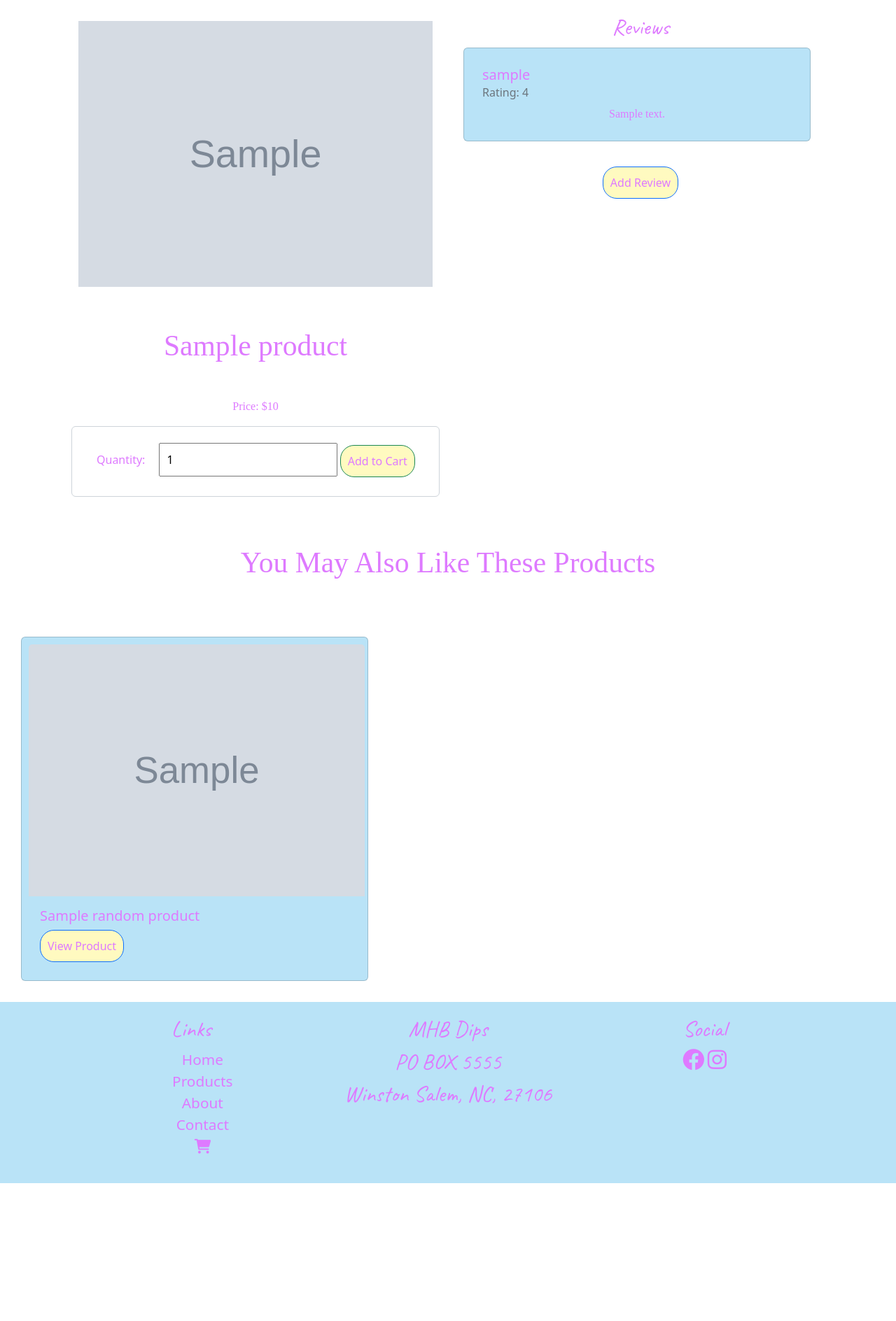
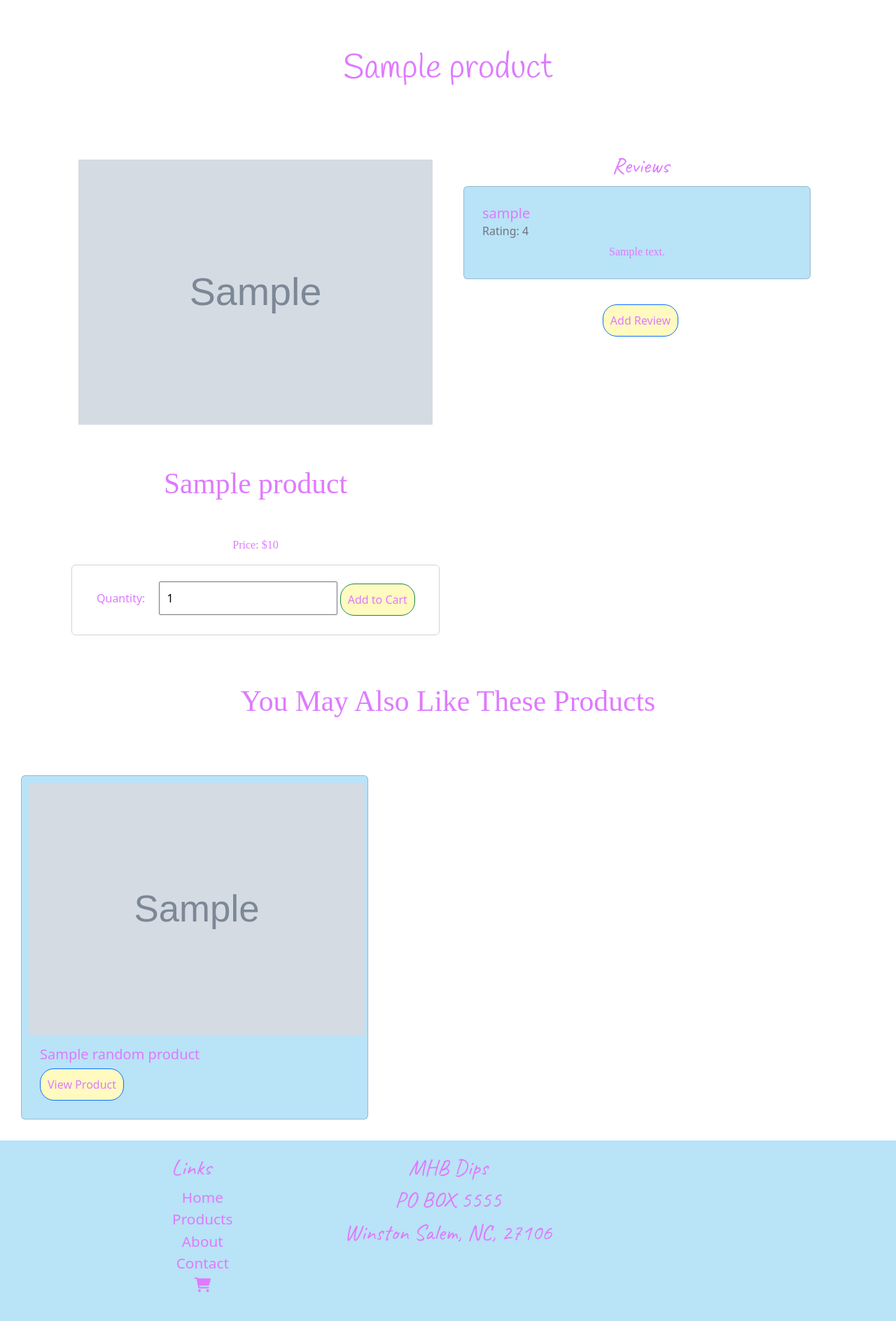
Before and after one commit to edmund80/mhbdips, a Django app: template mhbdips_server/templates/product_detail.html in a window 1280 px wide. Shown: the part 100-1988 px from the top of the page at 70% size. Before the commit the page ends 1791 px from the top, so only its background shows below. Run offline with Django 4.2, Linux system fonts and the light colour scheme; the template is opened without the code that fills it: most values are stand-ins (such as "Sample title", 1, 10 or a date in 2020); grey boxes marked "Sample" are stand-in pictures; some web fonts are replaced.

Commit message:
Resized home page image and added headings for products and product detail pages

```diff
--- a/mhbdips_server/templates/home.html
+++ b/mhbdips_server/templates/home.html
@@ -69,8 +69,8 @@ body .navbar .nav-link:hover {
   color: #fffac0;
 }
 .img-fluid {
-  width: 75%;
-  height: 50rem;
+  width: 60%;
+  height: 45em;
   align-self: center;
 
 }
--- a/mhbdips_server/templates/login.html
+++ b/mhbdips_server/templates/login.html
@@ -215,11 +215,6 @@ li a:hover {
                 <h3>PO BOX 5555</h3>
                 <h3>Winston Salem, NC, 27106</h3>
             </div>
-            <div class="col-md-4 text-center">
-                <h3>Social</h3>
-                <a href="http://facebook.com/"><i class="fa-brands fa-facebook fa-xl"></i></a>
-                <a href="http://instagram.com/"><i class="fa-brands fa-instagram fa-xl"></i></a>
-            </div>
         </div>
     </div>
 </footer>
--- a/mhbdips_server/templates/product_detail.html
+++ b/mhbdips_server/templates/product_detail.html
@@ -207,6 +207,13 @@ li a:hover {
     </nav>
 
 <section class="product-detail">
+    <div class="container-fluid">
+       <div class="row">
+            <div class="col">
+                <h1>{{ product.name }}</h1>
+            </div>
+       </div>
+   </div>
     <div class="container">
         <div class="row">
             <div class="col-md-6 col-lg-6">
@@ -279,11 +286,6 @@ li a:hover {
                 <h3>PO BOX 5555</h3>
                 <h3>Winston Salem, NC, 27106</h3>
             </div>
-            <div class="col-md-4 text-center">
-                <h3>Social</h3>
-                <a href="http://facebook.com/"><i class="fa-brands fa-facebook fa-xl"></i></a>
-                <a href="http://instagram.com/"><i class="fa-brands fa-instagram fa-xl"></i></a>
-            </div>
         </div>
     </div>
 </footer>
```
Also changed, not shown: mhbdips_server/templates/products.html (+8 -0 lines).
